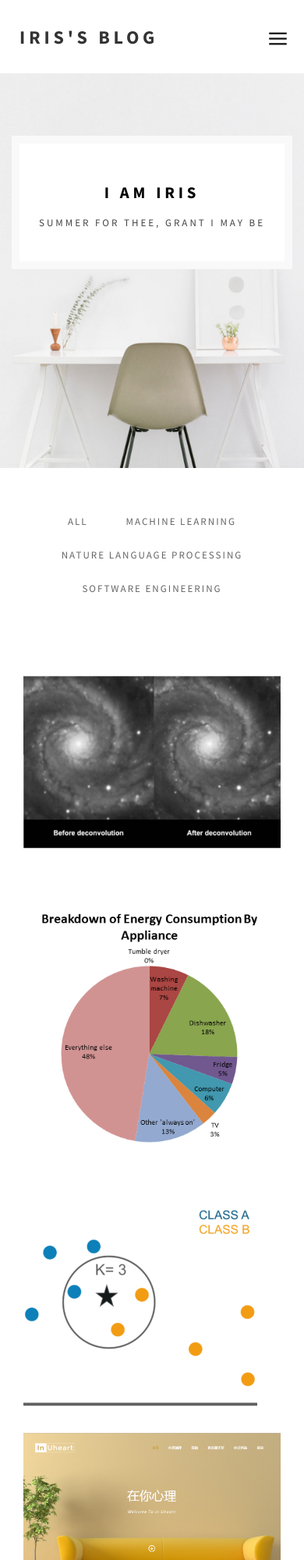
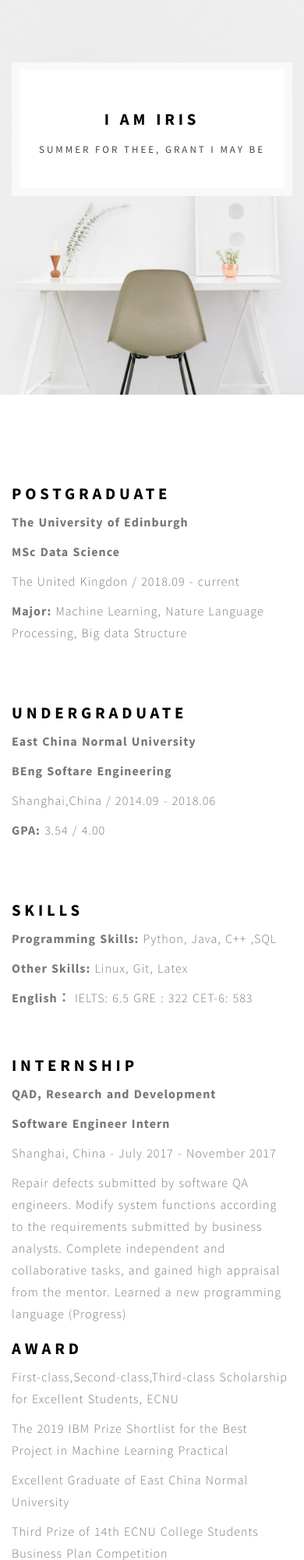
Before and after one commit to iriskarling/iriskarling.github.io, a plain HTML site: page index.html in a window 390 px wide. Shown: the top 2000 px of the page at 78% size. Drawn offline with Linux system fonts and the light colour scheme; some packages are replaced by stand-ins of ours; files whose address does not match are found by name.

Commit message:
update for index.html

```diff
--- a/index.html
+++ b/index.html
@@ -52,47 +52,6 @@ http://www.tooplate.com/view/2082-pure-mix
 </div>
 
 
-<!-- Navigation section
-================================================== -->
-<div class="nav-container">
-   <nav class="nav-inner transparent">
-
-      <div class="navbar">
-         <div class="container">
-            <div class="row">
-
-              <div class="brand">
-                <a href="index.html"> Iris's Blog</a>
-              </div>
-
-              <div class="navicon">
-                <div class="menu-container">
-
-                  <div class="circle dark inline">
-                    <i class="icon ion-navicon"></i>
-                  </div>
-
-                  <div class="list-menu">
-                    <i class="icon ion-close-round close-iframe"></i>
-                    <div class="intro-inner">
-                      <ul id="nav-menu">
-                        <li><a href="index.html">Home</a></li>
-                        <li><a href="about.html">About</a></li>
-                        <li><a href="blog.html">Blog</a></li>
-                        <li><a href="contact.html">Contact</a></li>
-                      </ul>
-                    </div>
-                  </div>
-
-                </div>
-              </div>
-
-            </div>
-         </div>
-      </div>
-
-   </nav>
-</div>
 
 
 <!-- Header section
@@ -103,8 +62,8 @@ http://www.tooplate.com/view/2082-pure-mix
 
 			<div class="col-md-offset-3 col-md-6 col-sm-offset-2 col-sm-8">
           <div class="header-thumb">
-              <h1 class="wow fadeIn" data-wow-delay="1.6s">I am Iris</h1>
-              <h3 class="wow fadeInUp" data-wow-delay="1.9s">Summer for Thee, Grant I May Be</h3>
+              <h1 class="wow fadeIn" data-wow-delay="1s">I am Iris</h1>
+              <h3 class="wow fadeInUp" data-wow-delay="1s">Summer for Thee, Grant I May Be</h3>
           </div>
 			</div>
 
@@ -112,7 +71,76 @@ http://www.tooplate.com/view/2082-pure-mix
 	</div>
 </section>
 
+<section id="about">
+      <div class="container">
+         <div class="row">
 
+
+               <div class="clearfix"></div>
+
+               <div class="wow fadeInUp col-md-4 col-sm-6" data-wow-delay="0.3s">
+                     <h1>Postgraduate</h1>
+                     <p><b>The University of Edinburgh</b></p>
+                     <p><b>MSc Data Science</b></p>
+                     <p> The United Kingdon / 2018.09 - current</p>
+                     <p><b>Major:</b> Machine Learning, Nature Language Processing, Big data Structure</p>
+               </div>
+
+               <div class="wow fadeInUp col-md-4 col-sm-6" data-wow-delay="0.7s">
+                     <h1>Undergraduate</h1>
+                     <p> <b>East China Normal University </b><p>
+                     <p><b>BEng Softare Engineering</b></p>
+                     <p> Shanghai,China / 2014.09 - 2018.06</p>
+                     <p><b> GPA: </b>3.54 / 4.00 </p>
+               </div>
+
+               <div class="wow fadeInUp col-md-4 col-sm-6" data-wow-delay="1.1s">
+                     <h1>Skills</h1>
+                     <p><b>Programming Skills:</b> Python, Java, C++ ,SQL</p>
+                     <P> <b>Other Skills:</b> Linux, Git, Latex </P>
+                     <p><b>English：</b> IELTS: 6.5   GRE : 322   CET-6: 583</p>
+               </div>
+
+               <div class="clearfix"></div>
+
+               <div class="wow fadeInUp col-md-6 col-sm-6" data-wow-delay="1.3s">
+                     <h1>Internship</h1>
+                     <p><b>QAD,  Research and Development</b></p>
+                     <p><b>Software Engineer Intern</b></p>
+                     <p>Shanghai, China  - July 2017 - November 2017 </p>
+                     <p>Repair defects submitted by software QA engineers. Modify system functions according to the requirements submitted by business analysts. Complete independent and collaborative tasks, and gained high appraisal from the mentor. Learned a new programming language (Progress)</p>
+               </div>
+
+               <div class="wow fadeInUp col-md-6 col-sm-6" data-wow-delay="1.5s">
+                     <h1>Award</h1>
+                     <p>First-class,Second-class,Third-class Scholarship for Excellent Students, ECNU</p>
+                     <p>The 2019 IBM Prize Shortlist for the Best Project in Machine Learning Practical</p>
+                     <p>Excellent Graduate of East China Normal University</p>
+                     <p>Third Prize of 14th ECNU College Students Business Plan Competition </p>
+                     <p>Third Prize of the 7th ECNU Coder ACM (Team Group) </p>
+
+               </div>
+
+         </div>
+      </div>
+   </section>
+
+
+
+<section id="header" class="header-five">
+	<div class="container">
+		<div class="row">
+
+			<div class="col-md-offset-3 col-md-6 col-sm-offset-2 col-sm-8">
+          <div class="header-thumb">
+              <h1 class="wow fadeIn" data-wow-delay="0.3s">Project</h1>
+              <h3 class="wow fadeInUp" data-wow-delay="0.6s">Details for my project</h3>
+          </div>
+			</div>
+
+		</div>
+	</div>
+</section>
 <!-- Portfolio section
 ================================================== -->
 <section id="portfolio">
@@ -122,7 +150,7 @@ http://www.tooplate.com/view/2082-pure-mix
          <div class="col-md-12 col-sm-12">
 
                <!-- iso section -->
-               <div class="iso-section wow fadeInUp" data-wow-delay="2.6s">
+               <div class="iso-section wow fadeInUp" data-wow-delay="1s">
 
                   <ul class="filter-wrapper clearfix">
                            <li><a href="#" data-filter="*" class="selected opc-main-bg">All</a></li>
@@ -229,7 +257,7 @@ http://www.tooplate.com/view/2082-pure-mix
 		<div class="row">
 
 			<div class="col-md-12 col-sm-12">
-				<p class="wow fadeInUp"  data-wow-delay="0.3s">Copyright © 2016 Your Company Name - Designed by Tooplate</p>
+
 				<ul class="social-icon wow fadeInUp"  data-wow-delay="0.6s">
 					<li><a href="#" class="fa fa-facebook"></a></li>
 					<li><a href="#" class="fa fa-twitter"></a></li>
```
